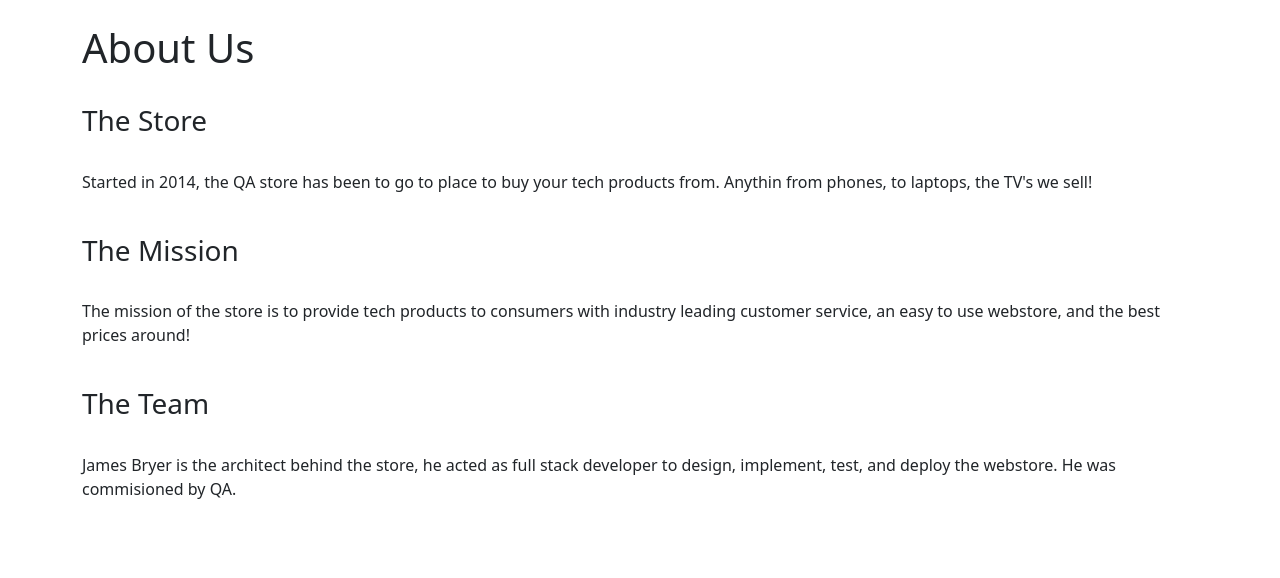
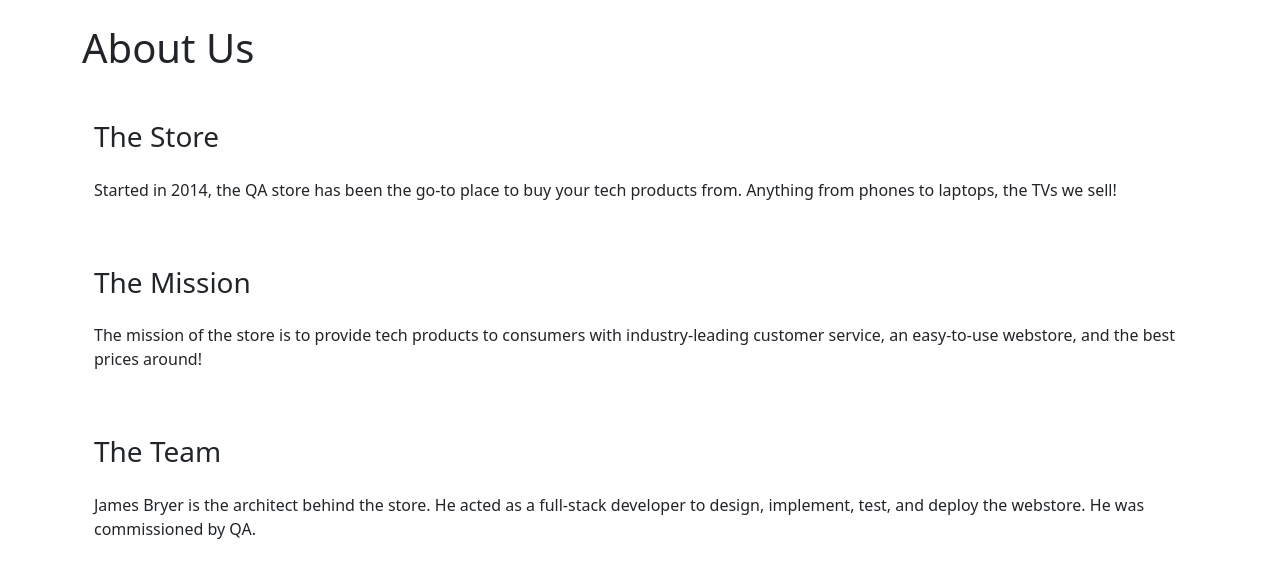
Before and after one commit to jamesbryer/ams_proj_1, a Flask app: page /about in a window 1280 px wide. Shown: the part 76-654 px from the top of the page. Run offline with Flask 3, Linux system fonts and the light colour scheme.

Commit message:
refactored for bootstrap

```diff
--- a/application/templates/about.html
+++ b/application/templates/about.html
@@ -1,15 +1,23 @@
 {% extends 'navbar.html' %}
 {% block content %}
-<br>
-<h3>The Store</h3>
-<br>
-<p>Started in 2014, the QA store has been to go to place to buy your tech products from. Anythin from phones, to laptops, the TV's we sell!</p>
-<br>
-<h3>The Mission</h3>
-<br>
-<p>The mission of the store is to provide tech products to consumers with industry leading customer service, an easy to use webstore, and the best prices around!</p>
-<br>
-<h3>The Team</h3>
-<br>
-<p>James Bryer is the architect behind the store, he acted as full stack developer to design, implement, test, and deploy the webstore. He was commisioned by QA.</p>
+<div class="container mt-5">
+    <div class="row">
+        <div class="col-md-12">
+            <h3 class="mb-4">The Store</h3>
+            <p>Started in 2014, the QA store has been the go-to place to buy your tech products from. Anything from phones to laptops, the TVs we sell!</p>
+        </div>
+    </div>
+    <div class="row">
+        <div class="col-md-12">
+            <h3 class="mt-5 mb-4">The Mission</h3>
+            <p>The mission of the store is to provide tech products to consumers with industry-leading customer service, an easy-to-use webstore, and the best prices around!</p>
+        </div>
+    </div>
+    <div class="row">
+        <div class="col-md-12">
+            <h3 class="mt-5 mb-4">The Team</h3>
+            <p>James Bryer is the architect behind the store. He acted as a full-stack developer to design, implement, test, and deploy the webstore. He was commissioned by QA.</p>
+        </div>
+    </div>
+</div>
 {% endblock %}
```
